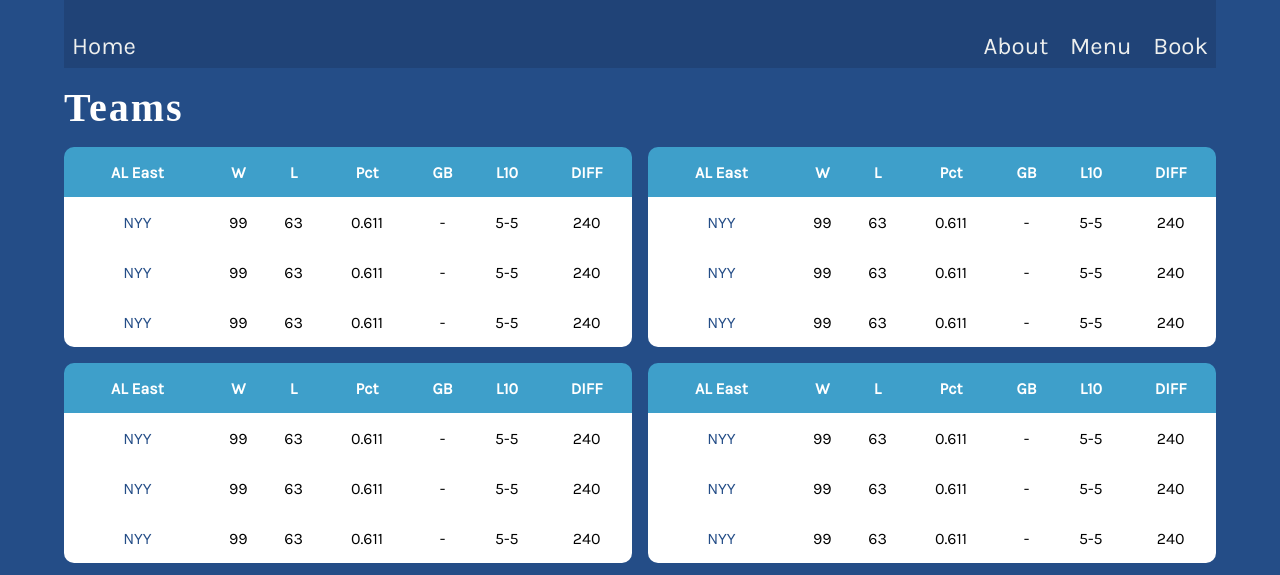
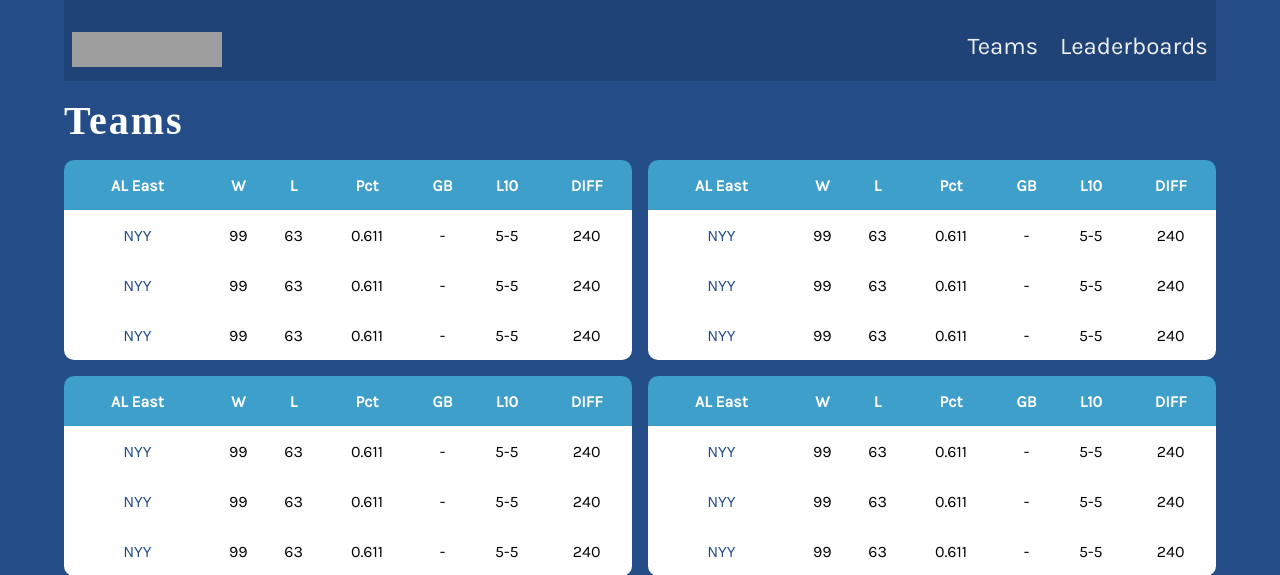
Before and after one commit to cd155/Assignment, a Django app: page / in a window 1280 px wide. Shown: the top 575 px of the page. Run offline with Django 4.2, Linux system fonts and the light colour scheme; some web fonts are replaced; grey boxes are pictures that could not be loaded.

Commit message:
log in nav

```diff
--- a/blueJays/stats/templates/partials/_header.html
+++ b/blueJays/stats/templates/partials/_header.html
@@ -1,10 +1,8 @@
 {% load static %}
 <nav>
   <ul>
-    <!-- <li><img src="{% static 'img/logo.png' %}" /></li> -->
-    <li><a href="{% url 'home' %}">Home</a></li>
-    <li><a href="{% url 'home' %}">About</a></li>
-    <li><a href="{% url 'home' %}">Menu</a></li>
-    <li><a href="{% url 'home' %}">Book</a></li>
+    <li><img src="{% static 'img/homebase-logo.png' %}" width="150" height="35"/></li>
+    <li><a href="{% url 'home' %}">Teams</a></li>
+    <li><a href="{% url 'home' %}">Leaderboards</a></li>
   </ul>
 </nav>
```
